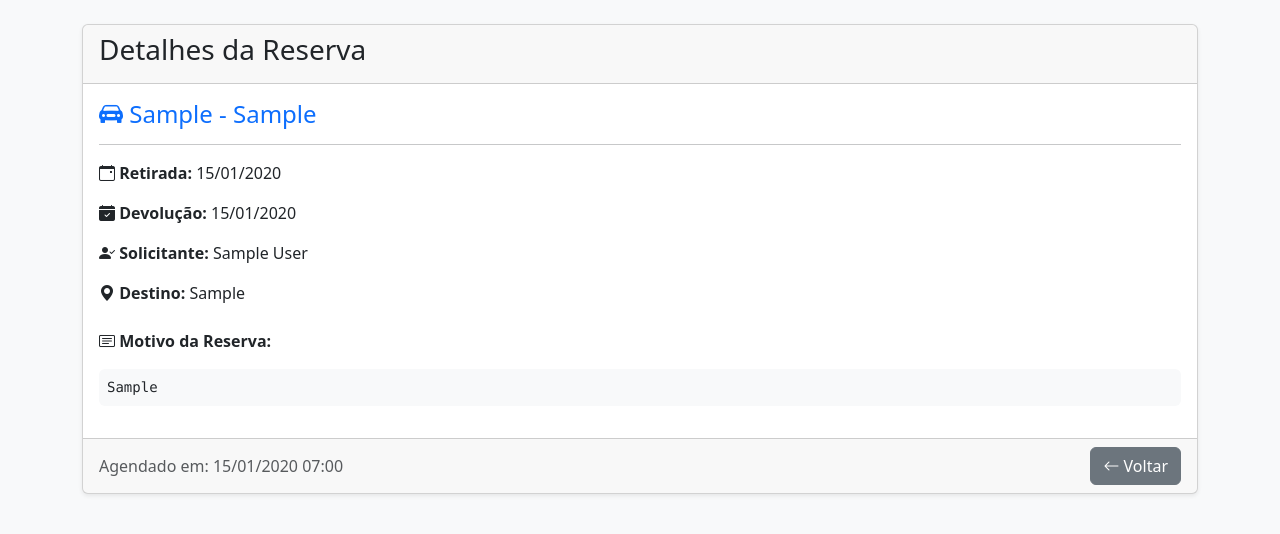
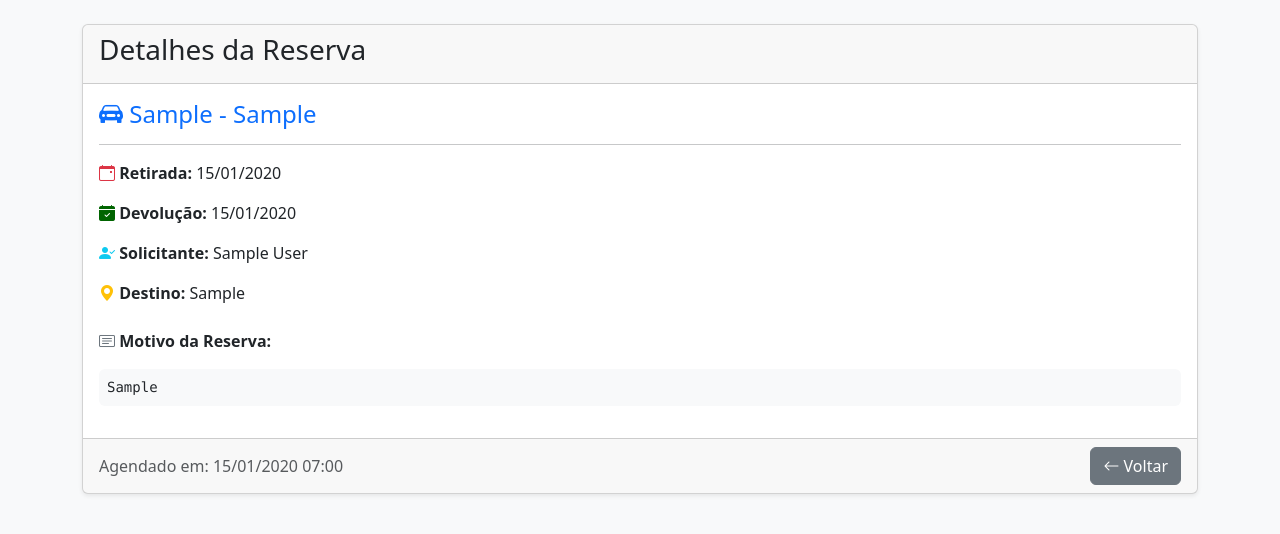
Before and after one commit to Luparele/AGENDAMENTO_VEICULO, a Django app: template APP/templates/APP/detalhe_reuniao.html in a window 1280 px wide. Shown: the part 67-601 px from the top of the page. Run offline with Django 5.2, Linux system fonts and the light colour scheme; the template is opened without the code that fills it: values that come from a table or form of the project are taken from there, others are empty; tables that the repository leaves empty hold one stand-in row (values such as "Sample post"); parts of the project's set-up code (start-up, migrations or seed data) failed here and were passed over.

Commit message:
UI: Cores nos ícones da página de Detalhes da Reserva

```diff
--- a/APP/templates/APP/detalhe_reuniao.html
+++ b/APP/templates/APP/detalhe_reuniao.html
@@ -8,11 +8,11 @@
     <div class="card-body">
         <h4 class="card-title text-primary"><i class="bi bi-car-front-fill"></i> {{ reuniao.veiculo.placa }} - {{ reuniao.veiculo.modelo }}</h4>
         <hr>
-        <p><strong><i class="bi bi-calendar-event"></i> Retirada:</strong> {{ reuniao.data_retirada|date:"d/m/Y" }}</p>
-        <p><strong><i class="bi bi-calendar-check-fill"></i> Devolução:</strong> {{ reuniao.data_devolucao|date:"d/m/Y" }}</p>
-        <p><strong><i class="bi bi-person-check-fill"></i> Solicitante:</strong> {{ reuniao.solicitante.get_full_name|default:reuniao.solicitante.username }}</p>
-        <p><strong><i class="bi bi-geo-alt-fill"></i> Destino:</strong> {{ reuniao.destino }}</p>
-        <p class="mt-4"><strong><i class="bi bi-card-text"></i> Motivo da Reserva:</strong></p>
+        <p><strong><i class="bi bi-calendar-event text-danger"></i> Retirada:</strong> {{ reuniao.data_retirada|date:"d/m/Y" }}</p>
+        <p><strong><i class="bi bi-calendar-check-fill" style="color: darkgreen;"></i> Devolução:</strong> {{ reuniao.data_devolucao|date:"d/m/Y" }}</p>
+        <p><strong><i class="bi bi-person-check-fill text-info"></i> Solicitante:</strong> {{ reuniao.solicitante.get_full_name|default:reuniao.solicitante.username }}</p>
+        <p><strong><i class="bi bi-geo-alt-fill text-warning"></i> Destino:</strong> {{ reuniao.destino }}</p>
+        <p class="mt-4"><strong><i class="bi bi-card-text text-secondary"></i> Motivo da Reserva:</strong></p>
         <pre class="bg-light p-2 rounded">{{ reuniao.motivo }}</pre>
     </div>
     <div class="card-footer d-flex justify-content-between align-items-center">
```
